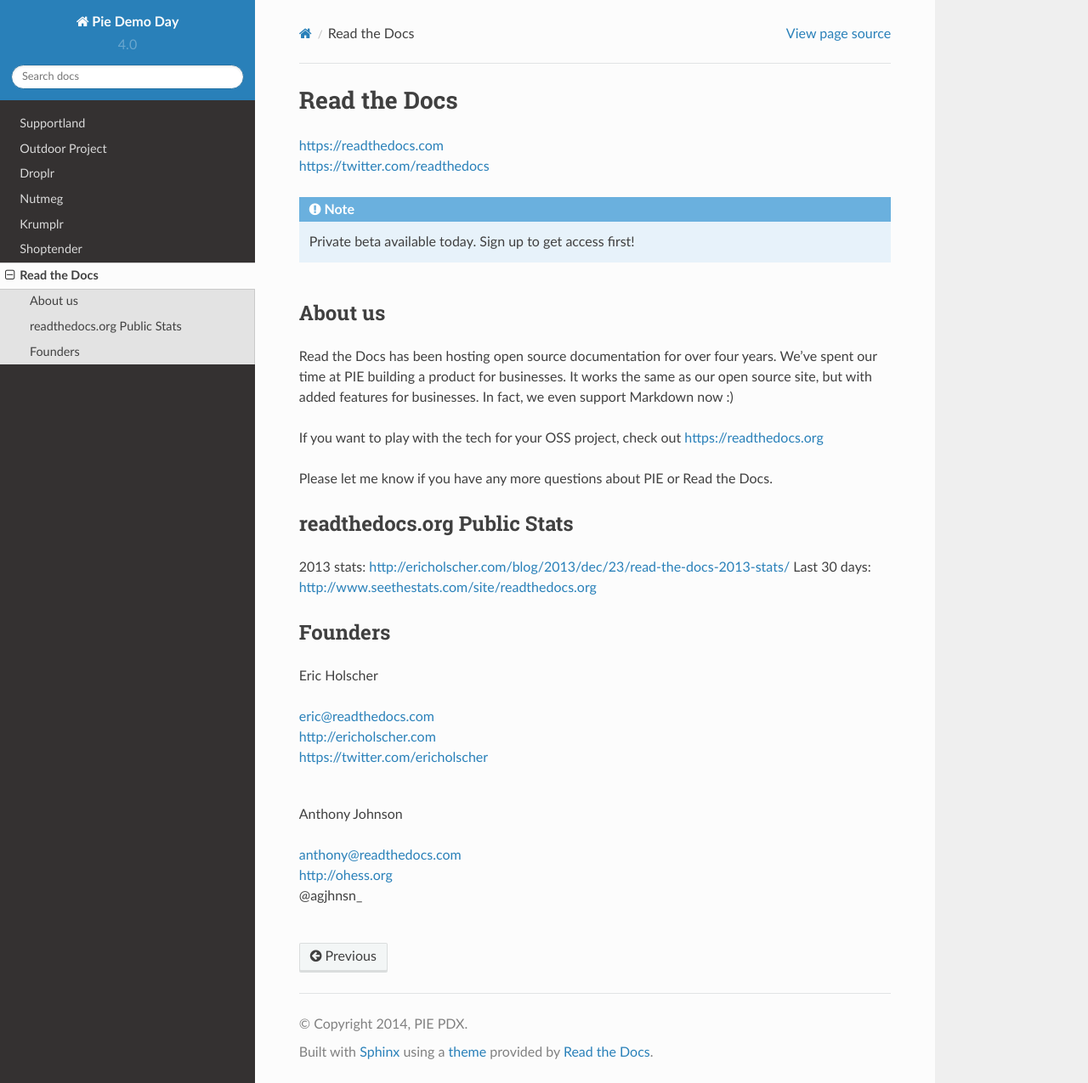
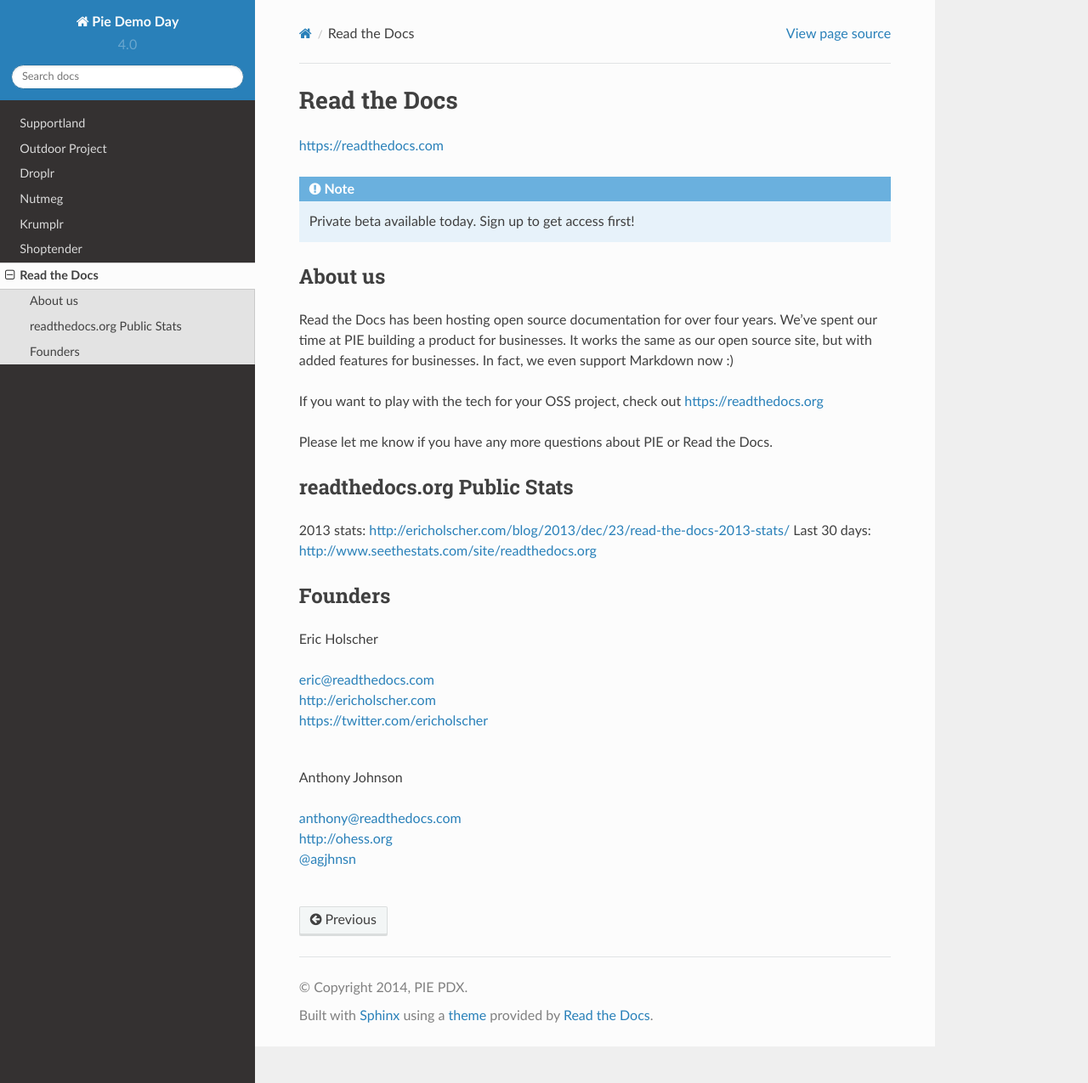
Before and after one commit to piepdx/pie-docs, a Sphinx documentation site: the page built from docs/read-the-docs.rst, in a window 1280 px wide and 1275 px high. Shown: the whole window at 85% size. Built offline with Sphinx 7.4.7 and the Read the Docs theme 2.0.0, drawn with Linux system fonts in a browser that asks for light colours.

Commit message:
No, really. Fix my links.

```diff
--- a/docs/read-the-docs.rst
+++ b/docs/read-the-docs.rst
@@ -1,14 +1,9 @@
 Read the Docs
 -------------
 
-| https://readthedocs.com
-| https://twitter.com/readthedocs
+https://readthedocs.com
 
 .. note:: Private beta available today. Sign up to get access first!
-
-.. raw:: html
-
-   <br>
 
 About us
 ~~~~~~~~
@@ -47,9 +42,9 @@
 
 | anthony@readthedocs.com
 | http://ohess.org
-| @agjhnsn_
+| `@agjhnsn`_
 
-.. _@agjhnsn: https://twitter.com/agjhnsn
+.. _`@agjhnsn`: https://twitter.com/agjhnsn
 
 .. raw:: html
 
```
